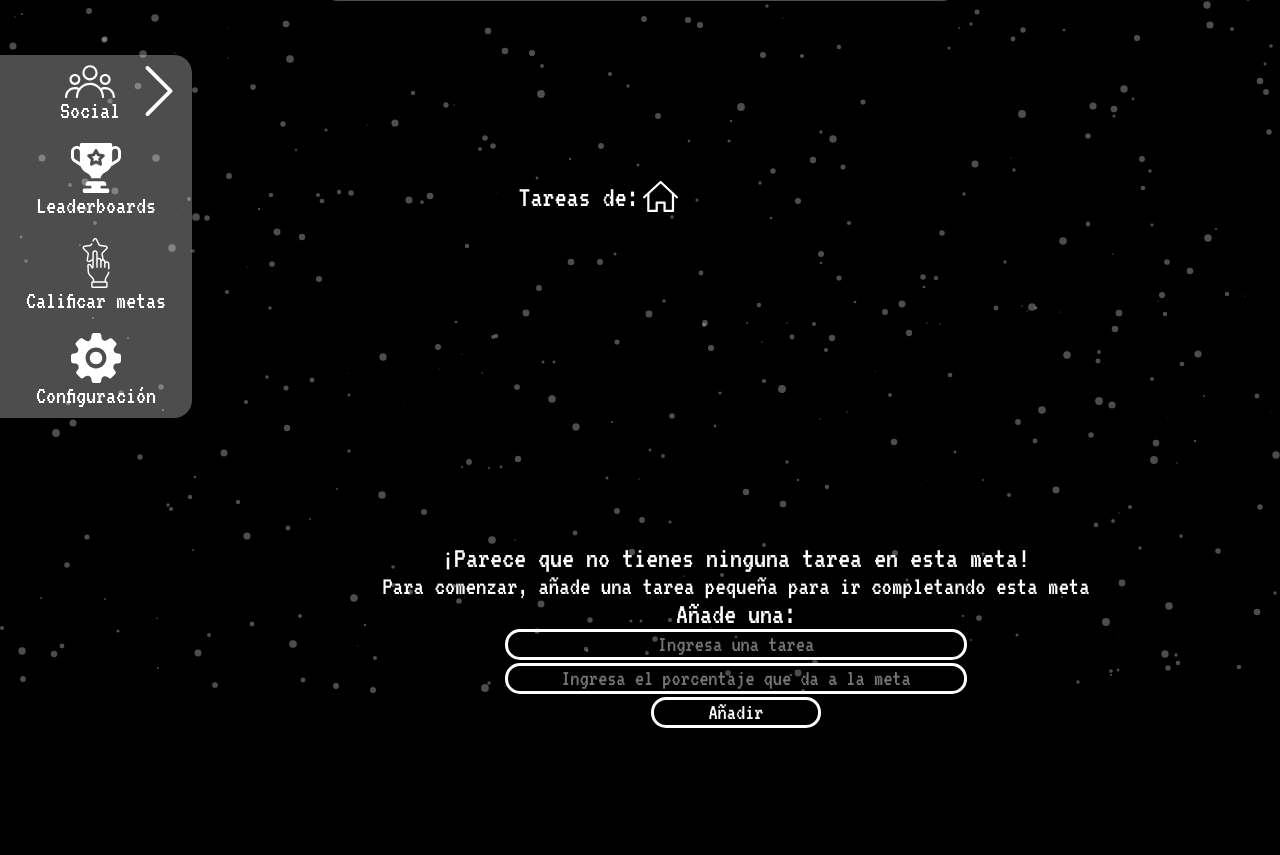
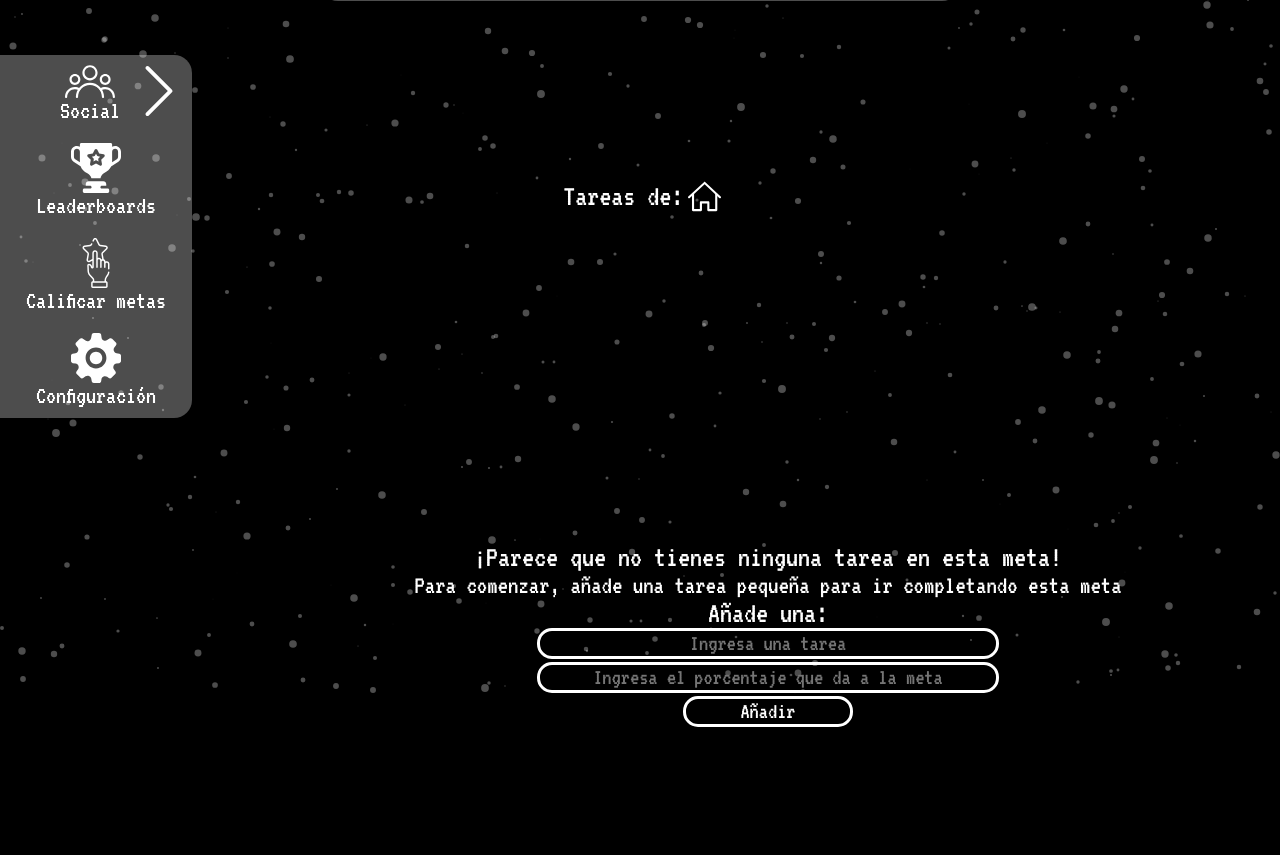
Before and after one commit to Gixarde3/live-up, a PHP site: page /Home/Meta/index.php?id_meta=1 in a window 1280 px wide. Shown: the part 105-960 px from the top of the page. Run offline with PHP 8.4, Linux system fonts and the light colour scheme; the visitor is signed in with stand-in values (Sample User, id 1); data that the repository does not hold is empty.

Commit message:
Error de vista con muchos objetos

```diff
--- a/Home/css/home.css
+++ b/Home/css/home.css
@@ -194,8 +194,8 @@ width: 100%;
   -webkit-border-radius: 0px 0px 18px 0px;
 }
 .metas{
-  width: 85%;
-  margin-left: 15%;
+  width: 80%;
+  margin-left: 20%;
   position: absolute;
   display: flex;
   flex-direction: column;
--- a/Home/index.php
+++ b/Home/index.php
@@ -142,7 +142,7 @@ if(isset($_SESSION['recargar'])){
             <p>Configuración</p>
           </div>
         </div>
-        <div class="metas" id=metas>
+        <div class="metas" id=metas style="display: block;">
           <h1>Metas <?php echo isset($_POST['metas_cumplidas'])?"cumplidas ":""; echo isset($_GET['idBuscado'])?"de ".$user:"";?></h1>
           <?php
           $contadorMetas=0;
```
